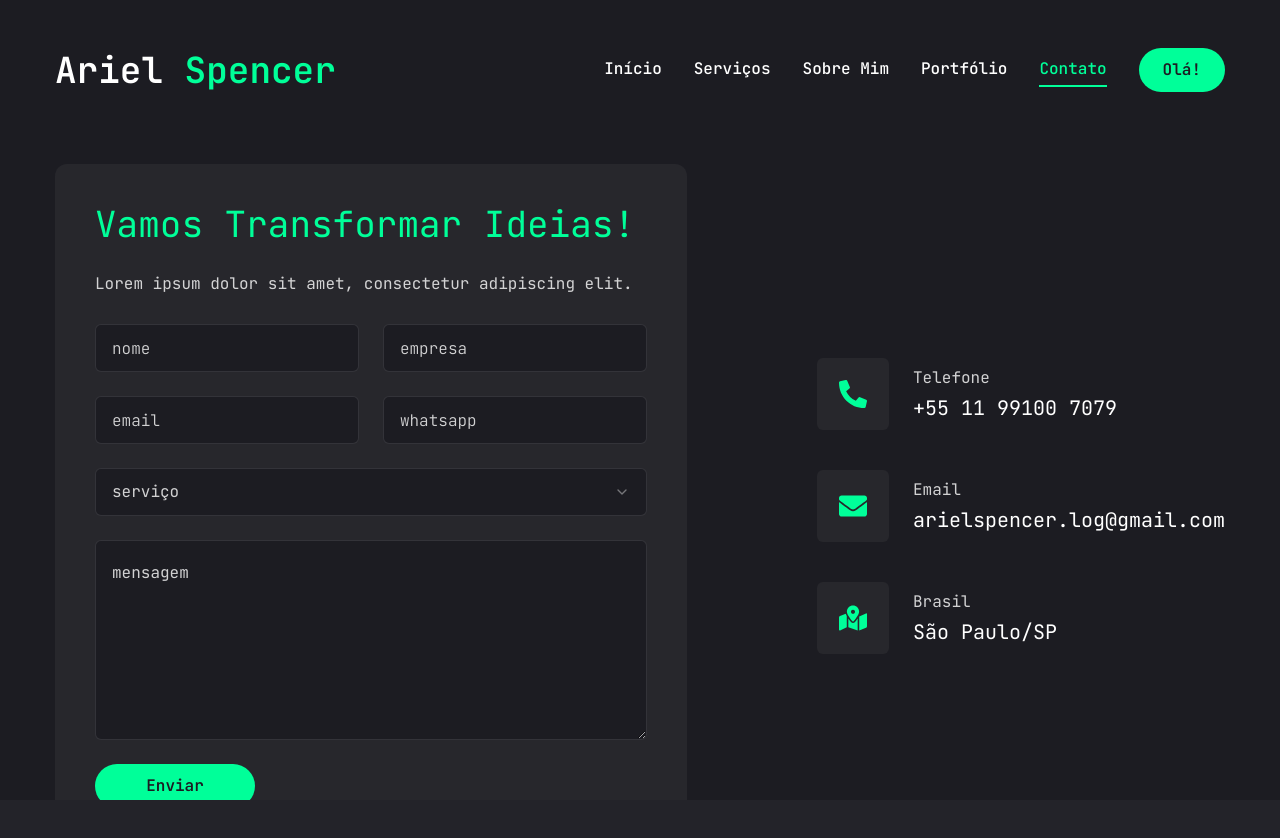
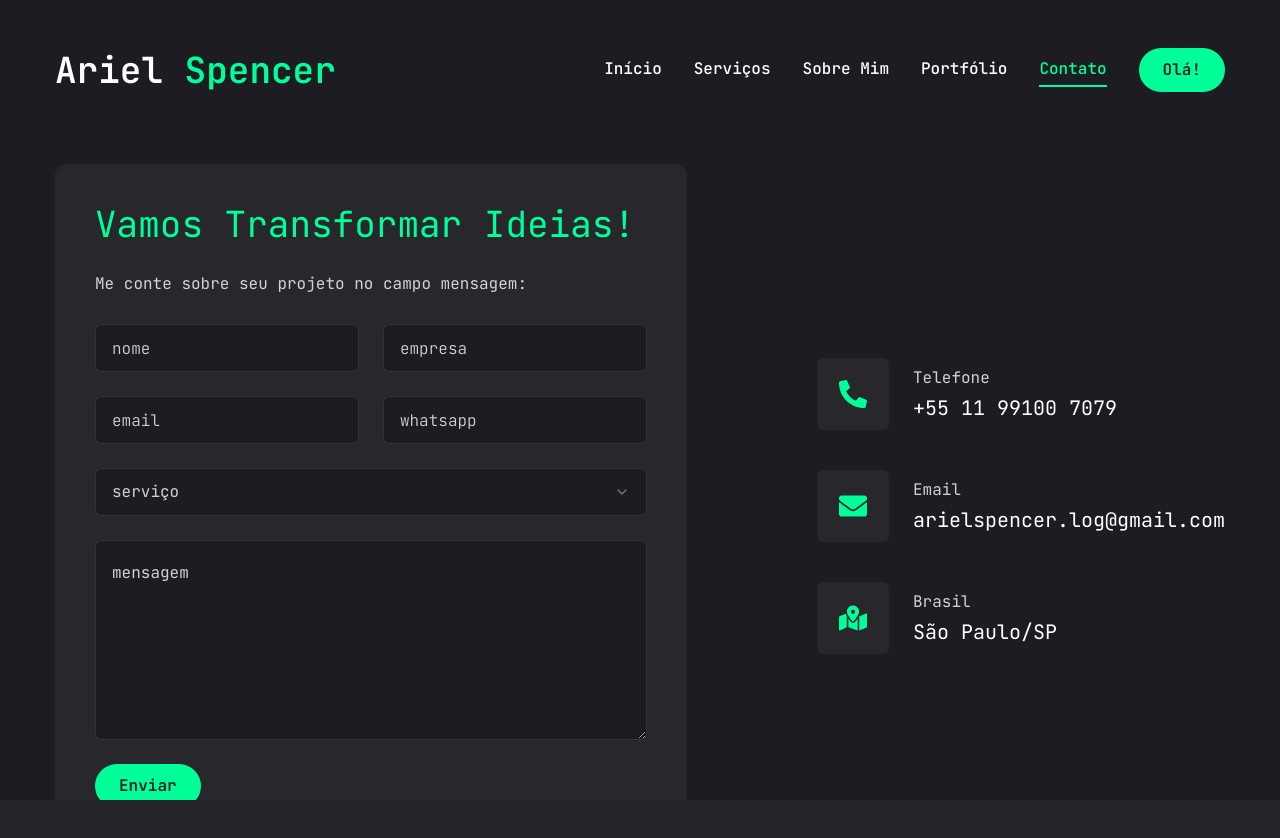
Before and after one commit to ArielSpencer/meu-site-nextjs, a Next.js app: page /contato in a window 1280 px wide. Shown: the top 838 px of the page. Built offline with nearby package versions, Linux system fonts and the light colour scheme.

Commit message:
Refatorar copy da página contato

```diff
--- a/app/contato/page.jsx
+++ b/app/contato/page.jsx
@@ -40,6 +40,7 @@ const Contact = () => {
   const [phone, setPhone] = useState('');
   const [service, setService] = useState('');
   const [message, setMessage] = useState('');
+  const [successMessageVisible, setSuccessMessageVisible] = useState(false);
 
   const sendEmail = (event) => {
     event.preventDefault();
@@ -55,7 +56,7 @@ const Contact = () => {
 
     emailjs.send('service_2td4316', 'template_h7boeyc', templateParams, 'dkMvJ_Mm6jXkEKkIu')
       .then((result) => {
-        console.log(result.text);
+        setSuccessMessageVisible(true);
         setFirstName('');
         setCompany('');
         setEmail('');
@@ -63,7 +64,7 @@ const Contact = () => {
         setService('');
         setMessage('');
       }, (error) => {
-        console.log(error.text);
+        alert(error.text);
       });
   };
 
@@ -84,7 +85,7 @@ const Contact = () => {
               className="flex flex-col gap-6 p-10 bg-[#27272c] rounded-xl"
             >
               <h3 className="text-4xl text-accent">Vamos Transformar Ideias!</h3>
-              <p className="text-white/80">Lorem ipsum dolor sit amet, consectetur adipiscing elit.</p>
+              <p className="text-white/80">Me conte sobre seu projeto no campo mensagem:</p>
               <div className="grid grid-cols-1 md:grid-cols-2 gap-6">
                 <Input
                   type="text"
@@ -145,7 +146,17 @@ const Contact = () => {
                 minlength="3"
                 required
               />
-              <Button size="md" className="max-w-40">Enviar</Button>
+              <div
+                className="flex flex-row justify-left items-center gap-[30px]"
+              >
+                <Button
+                  size="md"
+                  className="max-w-40"
+                >
+                  Enviar
+                </Button>
+                <p className={successMessageVisible ? "text-sm" : "hidden"}>Mensagem enviada com sucesso! <br />Em breve estrarei em contato.</p>
+              </div>
 
             </form>
           </div>
@@ -178,7 +189,7 @@ const Contact = () => {
           </div>
         </div>
       </div>
-    </motion.section>
+    </motion.section >
   )
 }
 
```
